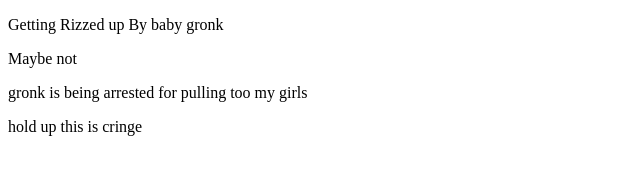
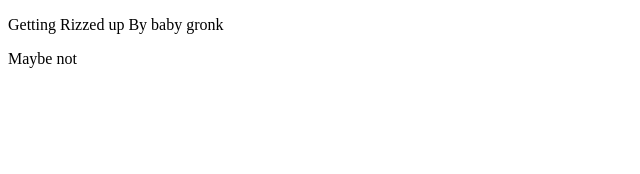
Before and after one commit to maitouguy/Web, a plain HTML site: page index.html in a window 1280 px wide. Shown: the whole page, without its empty margins (0-640 px from the left). Drawn offline with Linux system fonts and the light colour scheme.

Commit message:
interesting

```diff
--- a/Javascript/config.js
+++ b/Javascript/config.js
@@ -1,5 +1,3 @@
 console.log("This is an algorithm to know which tiktoks to display (fbi i'm joking pls don't arrest me)")
 var videoToShow = "fuck you lil";
 console.log(videoToShow + "fuck this shit");
-var veryComplicatedIncredibleAlgorithm = "if user likes cat videos, show him more catVideos"
-veryComplicatedIncredibleAlgorithm.Apply();
--- a/index.html
+++ b/index.html
@@ -8,7 +8,5 @@
 <body>
     <p>Getting Rizzed up By baby gronk</p>
     <p>Maybe not</p>
-    <p>gronk is being arrested for pulling too my girls</p>
-    <p>hold up this is cringe</p>
 </body>
 </html>
--- a/sigma.css
+++ b/sigma.css
@@ -3,5 +3,4 @@ body{
 }
 p{
     font-family:  Arial, Helvetica, sans-serif;
-    color: black;
 }
```
